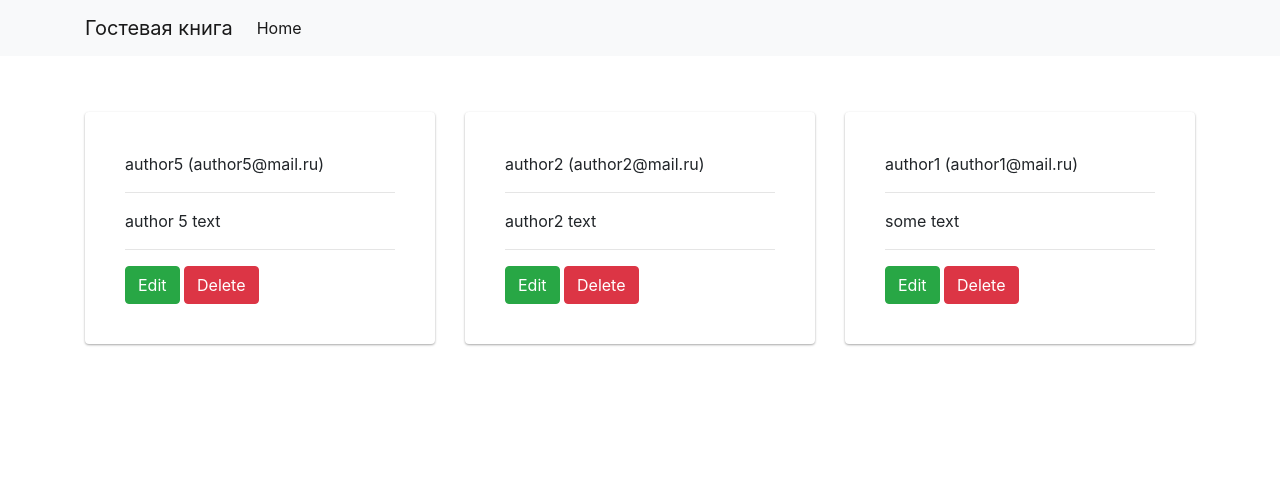
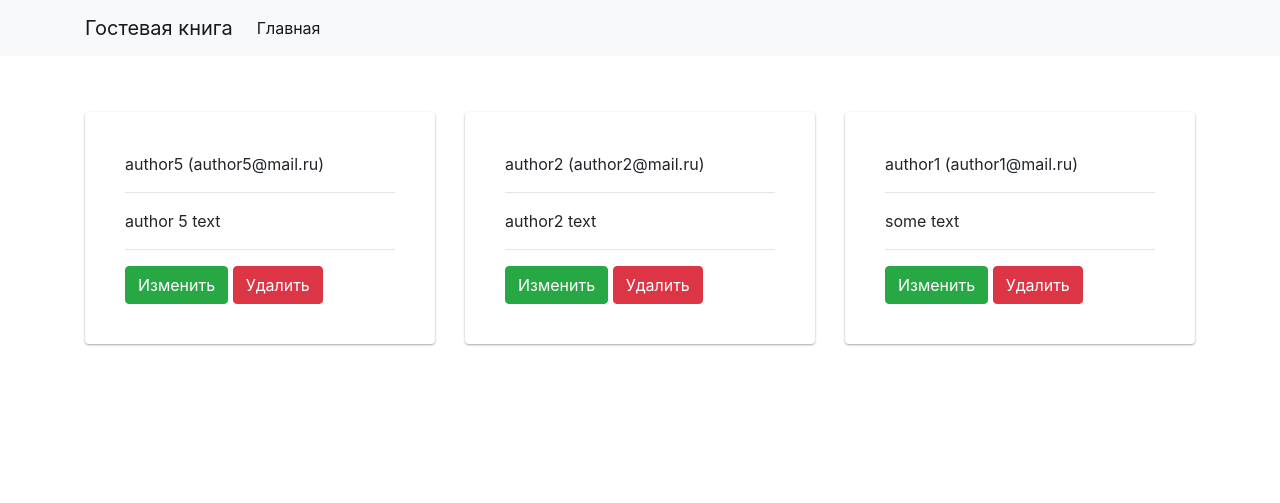
Before and after one commit to zohan95/CheckWork, a Django app: page / in a window 1280 px wide. Shown: the top 503 px of the page. Run offline with Django 3.2, Linux system fonts and the light colour scheme; data comes from the database, SQL or seed files in the repository; some libraries are stand-ins or nearby versions.

Commit message:
add delete function, part 5 done

```diff
--- a/source/main/urls.py
+++ b/source/main/urls.py
@@ -22,5 +22,6 @@ urlpatterns = [
     path('admin/', admin.site.urls),
     path('', main_page, name='main_url'),
     path('create/', record_create, name='record_create_url'),
-    path('edit/<int:pk>', RecordEdit.as_view(), name='record_edit_url')
+    path('edit/<int:pk>', RecordEdit.as_view(), name='record_edit_url'),
+    path('delete/<int:pk>', record_delete, name='record_delete_url')
 ]
--- a/source/webapp/templates/base.html
+++ b/source/webapp/templates/base.html
@@ -18,7 +18,7 @@
         <div class="collapse navbar-collapse" id="navbarNav">
             <ul class="navbar-nav">
                 <li class="nav-item active">
-                    <a class="nav-link" href="{% url 'main_url' %}">Home</a>
+                    <a class="nav-link" href="{% url 'main_url' %}">Главная</a>
                 </li>
             </ul>
         </div>
--- a/source/webapp/templates/index.html
+++ b/source/webapp/templates/index.html
@@ -23,8 +23,8 @@
 {#                                    {% else %}#}
 {#                                        <p>Без срока</p>#}
 {#                                    {% endif %}#}
-                                    <a href="{% url 'record_edit_url' i.pk %}" class="btn btn-success">Edit</a>
-                                    <a href="" class="btn btn-danger">Delete</a>
+                                    <a href="{% url 'record_edit_url' i.pk %}" class="btn btn-success">Изменить</a>
+                                    <a href="{% url 'record_delete_url' i.pk %}" class="btn btn-danger">Удалить</a>
                                 </div>
 
                             </div>
--- a/source/webapp/views.py
+++ b/source/webapp/views.py
@@ -1,4 +1,4 @@
-from django.shortcuts import render, redirect
+from django.shortcuts import render, redirect, get_object_or_404
 from .models import Book
 from .forms import BookForm
 from django.views import View
@@ -23,14 +23,23 @@ def record_create(request):
 
 class RecordEdit(View):
     def get(self, request, pk):
-        record = Book.objects.get(pk=pk)
+        record = Book.objects.get_object_or_404(pk=pk)
         form = BookForm(instance=record)
         return render(request, 'record_edit.html', context={'form': form, 'pk1': record.pk})
 
     def post(self, request, pk):
-        obj = Book.objects.get(pk=pk)
+        obj = Book.objects.get_object_or_404(pk=pk)
         bound_from = BookForm(request.POST, instance=obj)
         if bound_from.is_valid():
             bound_from.save()
             return redirect('main_url')
         return render(request, 'record_edit.html', context={'form': bound_from})
+
+
+def record_delete(request, pk):
+    record = get_object_or_404(Book, pk=pk)
+    if request.method == 'GET':
+        return render(request, 'delete.html', {'record': record})
+    elif request.method == 'POST':
+        record.delete()
+        return redirect('main_url')
```
Also changed, not shown: source/webapp/templates/delete.html (added, +11 -0 lines).
